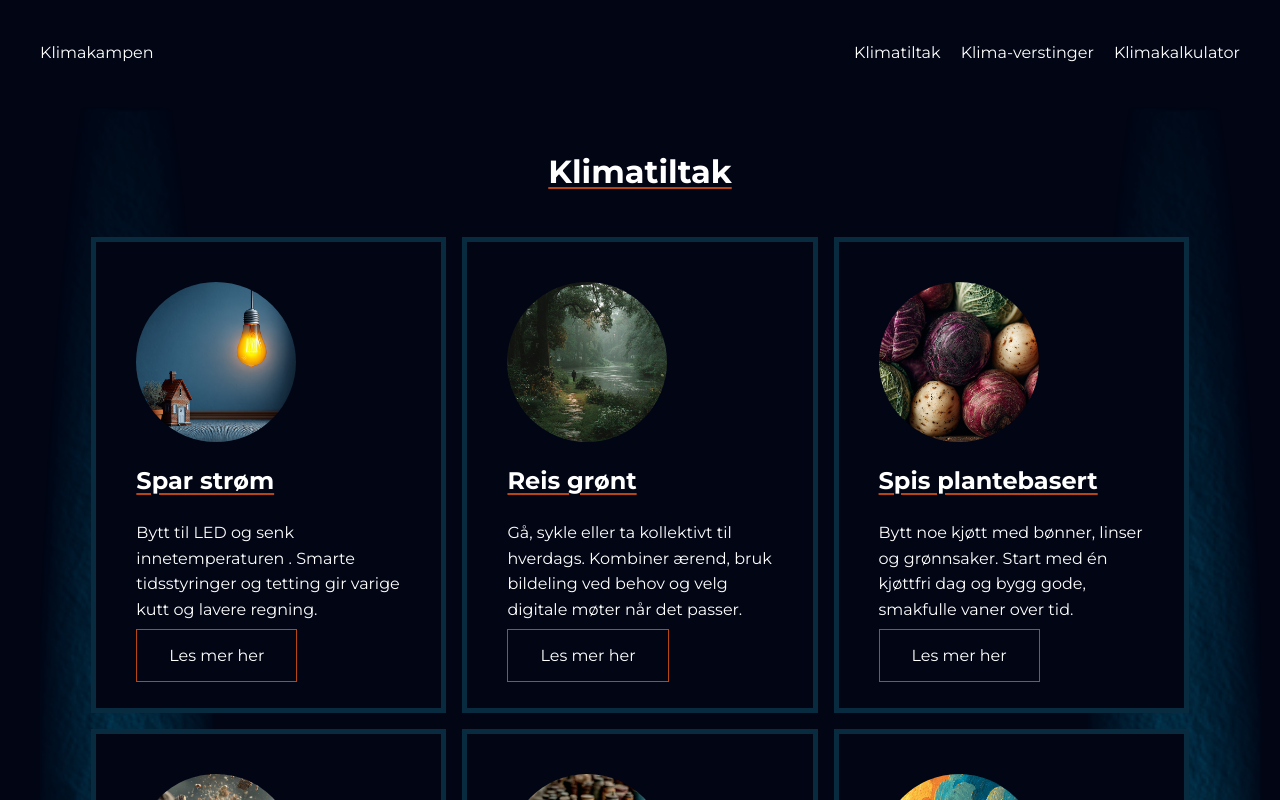
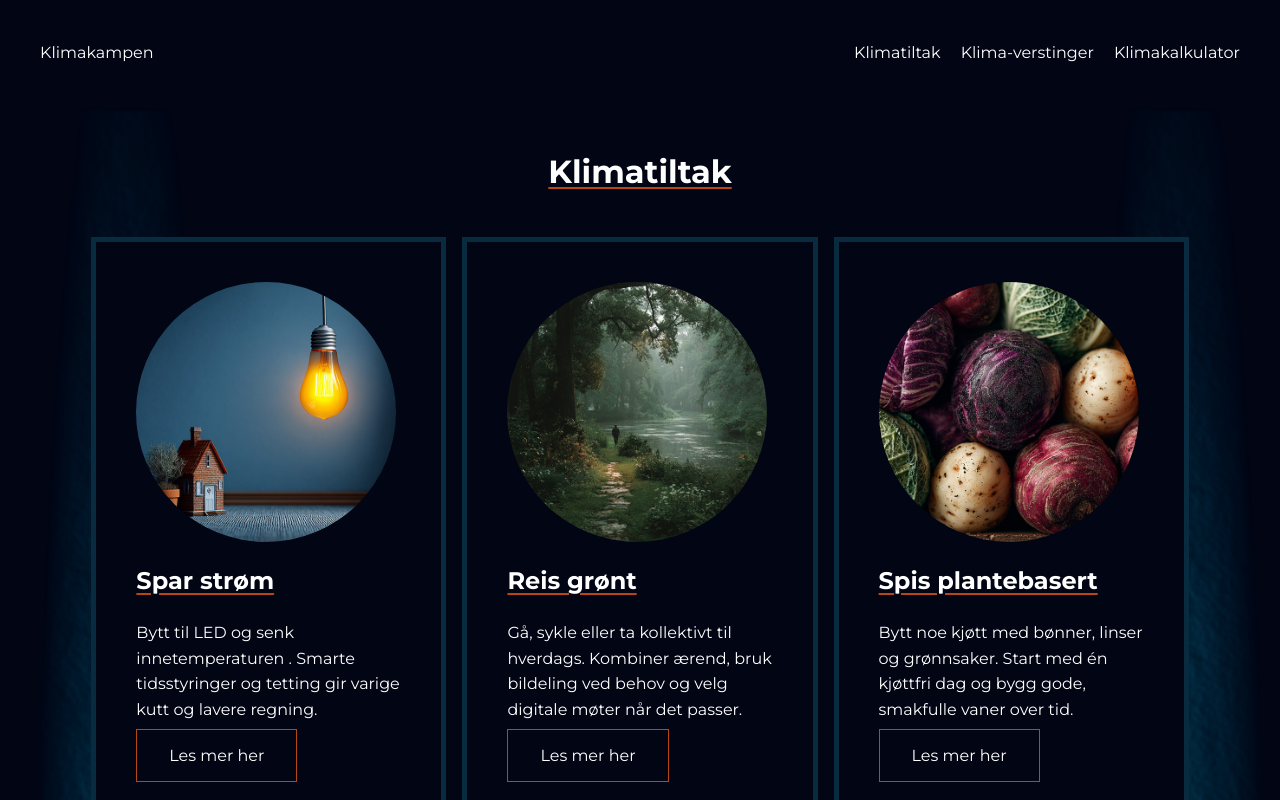
Before and after one commit to alekskosta/klimakampen, a Next.js app: page /klimatiltak in a window 1280 px wide. Shown: the top 800 px of the page. Built offline with nearby package versions, Linux system fonts and the light colour scheme.

Commit message:
bedret bildestørrelse

```diff
--- a/components/cards/ClimateActionCard.module.css
+++ b/components/cards/ClimateActionCard.module.css
@@ -26,6 +26,6 @@
 
 .climateImage {
   border-radius: 50%;
-  width: clamp(120px, 25vw, 160px);
-  height: clamp(120px, 25vw, 160px);
+  width: clamp(200px, 25vw, 260px);
+  height: clamp(200x, 25vw, 260px);
 }
```
